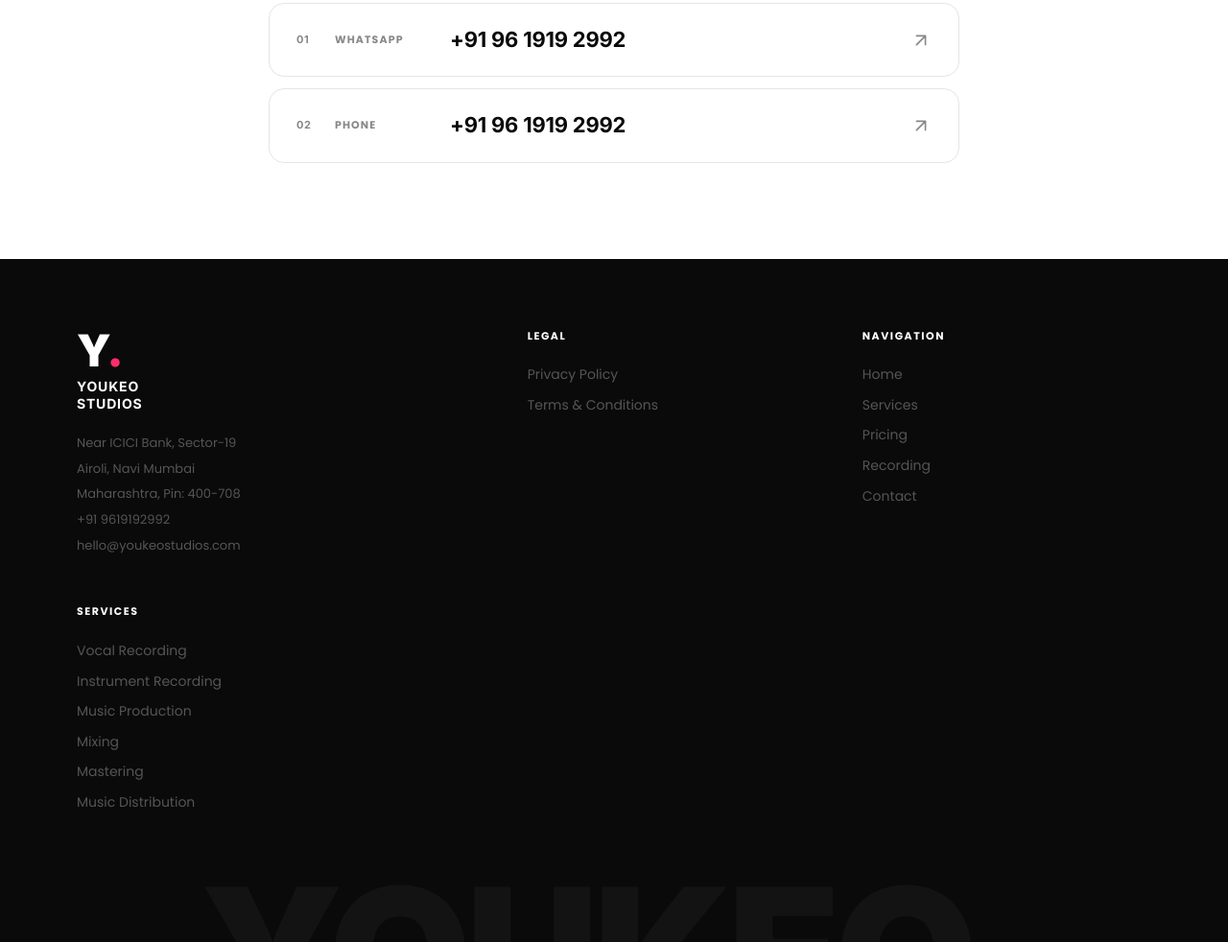
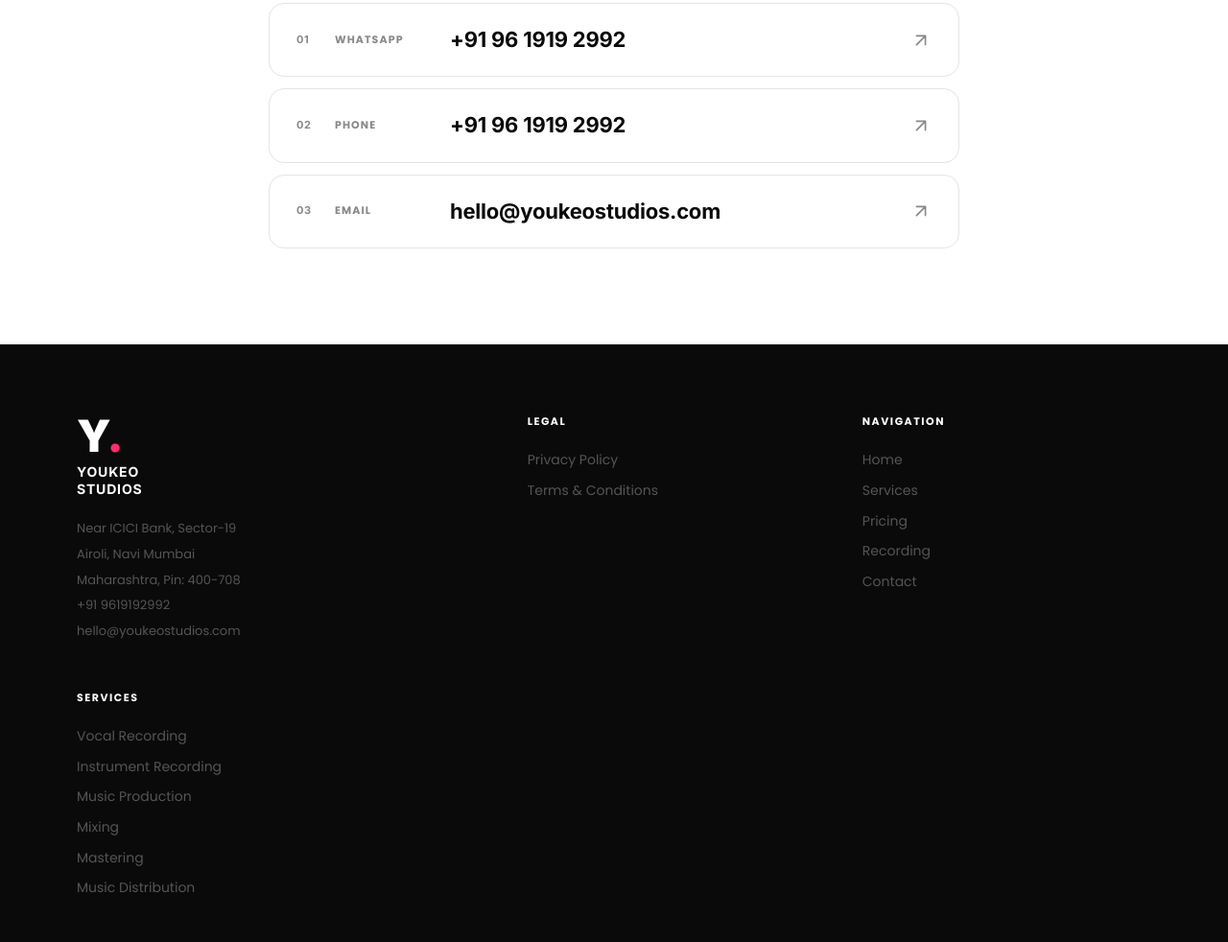
Before and after one commit to youkeostudios/youkeo-website, a plain HTML site: page recording/index.html in a window 1280 px wide. Shown: the part 4534-5516 px from the top of the page at 96% size. Drawn offline with Linux system fonts and the light colour scheme.

Commit message:
Add email CTA option to recording page contact section

```diff
--- a/recording/index.html
+++ b/recording/index.html
@@ -657,6 +657,18 @@
       </svg>
     </a>
 
+    <!-- Email -->
+    <a href="mailto:hello@youkeostudios.com" class="cta-row" onclick="gtag('event','contact_click',{method:'email',location:'cta_section',page:'recording'})">
+      <span class="cta-row-num">03</span>
+      <div class="cta-row-mid">
+        <span class="cta-row-type">Email</span>
+        <span class="cta-row-value">hello@youkeostudios.com</span>
+      </div>
+      <svg class="cta-row-arrow" width="22" height="22" fill="none" viewBox="0 0 24 24">
+        <path d="M7 17L17 7M17 7H7M17 7v10" stroke="currentColor" stroke-width="1.8" stroke-linecap="round" stroke-linejoin="round"/>
+      </svg>
+    </a>
+
   </div>
 </section>
 
```
